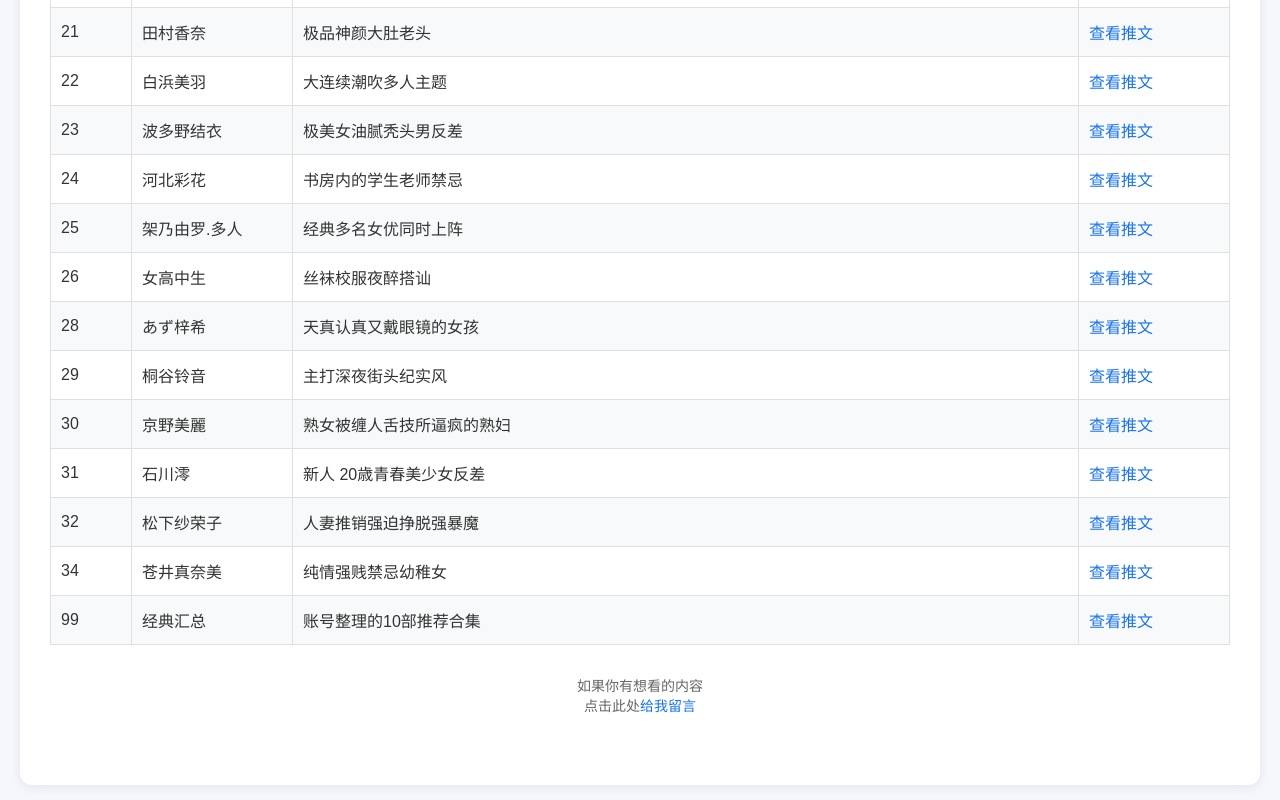
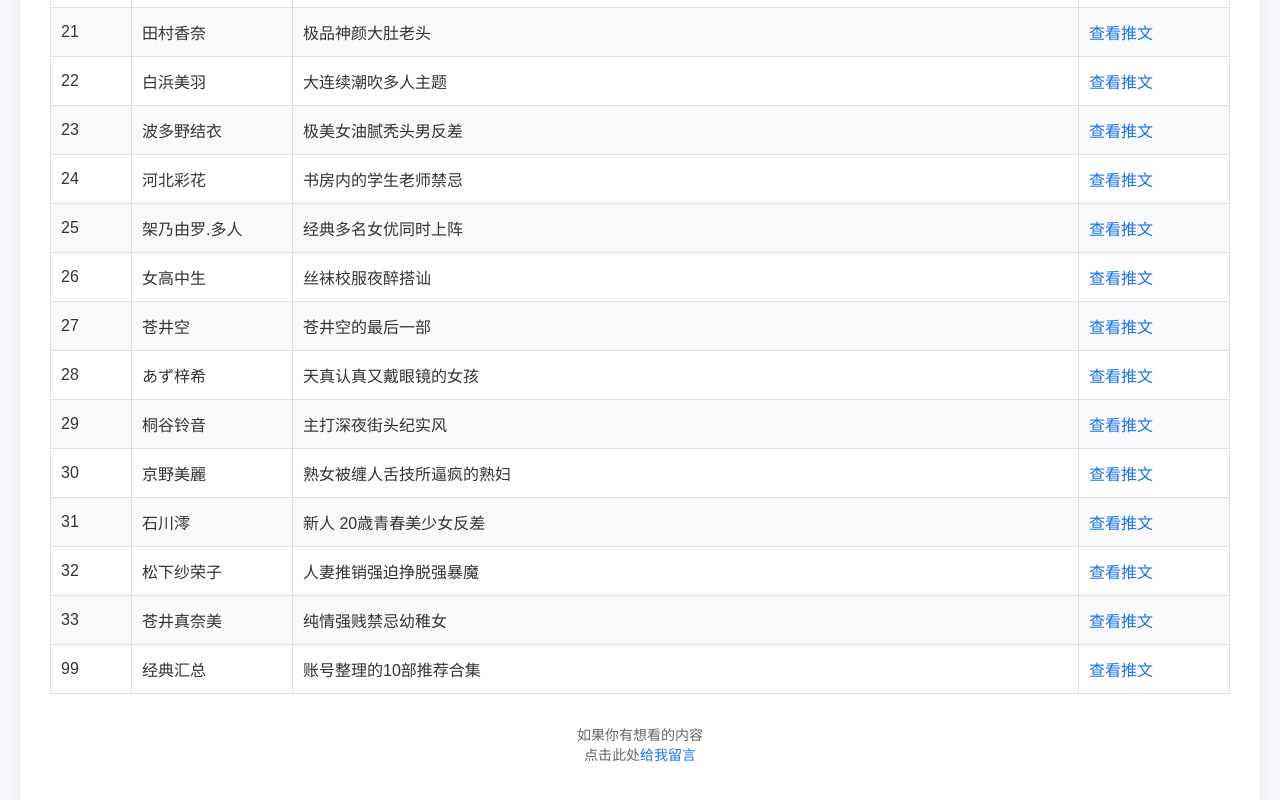
Before and after one commit to andehui/av2026, a plain HTML site: page index.htm in a window 1280 px wide. Shown: the part 1218-2018 px from the top of the page. Drawn offline with Linux system fonts and the light colour scheme.

Commit message:
Update index.htm

```diff
--- a/index.htm
+++ b/index.htm
@@ -295,6 +295,15 @@
 
 
 
+         <tr>
+          <td>27</td>
+          <td>苍井空</td>
+          <td>苍井空的最后一部</td>
+          <td><a href="https://x.com/btc1860/status/2121967967554675135" target="_blank">查看推文</a></td>
+        </tr>
+
+
+
 
  <tr>
           <td>28</td>
@@ -334,7 +343,7 @@
         </tr>
 
          <tr>
-          <td>34</td>
+          <td>33</td>
           <td>苍井真奈美</td>
           <td>纯情强贱禁忌幼稚女</td>
           <td><a href="https://x.com/btc1860/status/2123393834155696524" target="_blank">查看推文</a></td>
```
